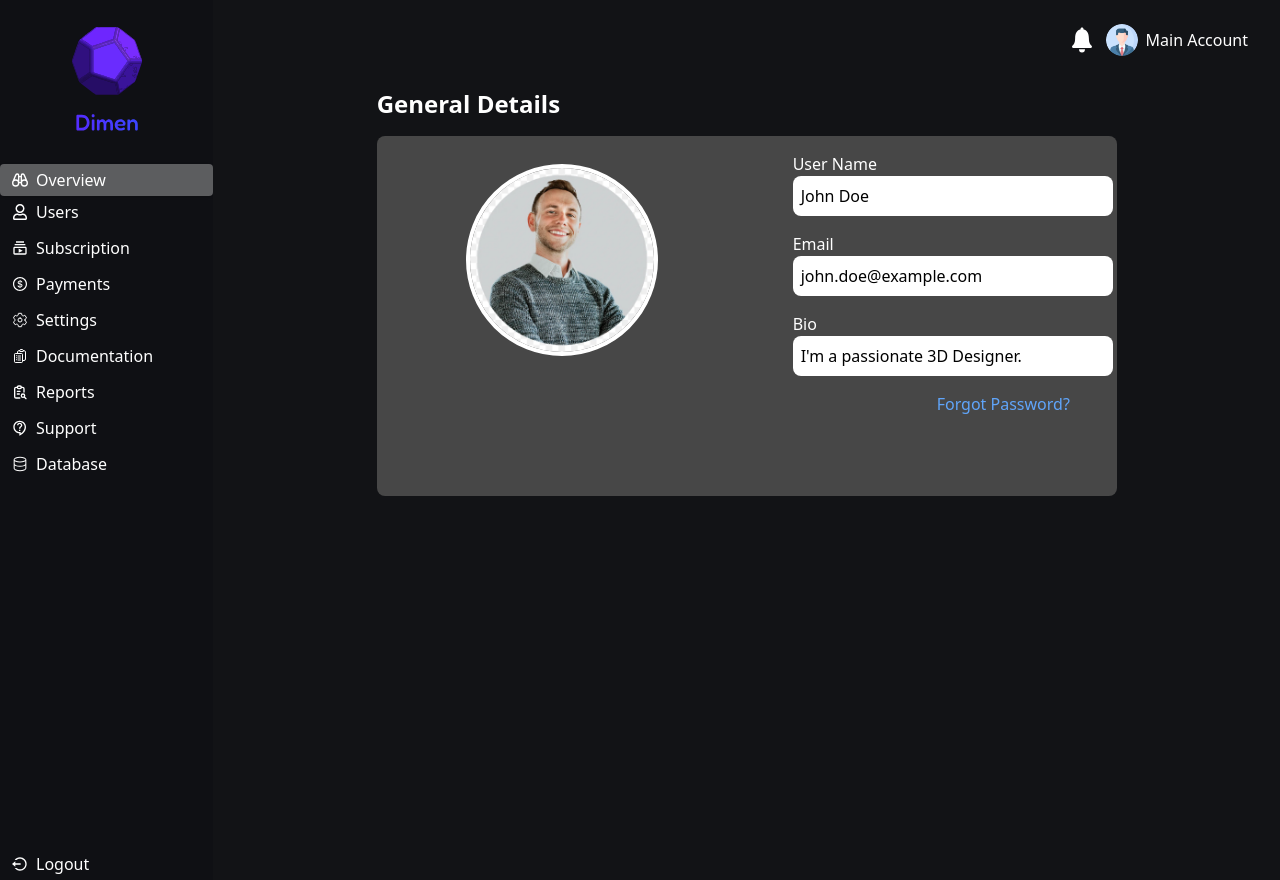
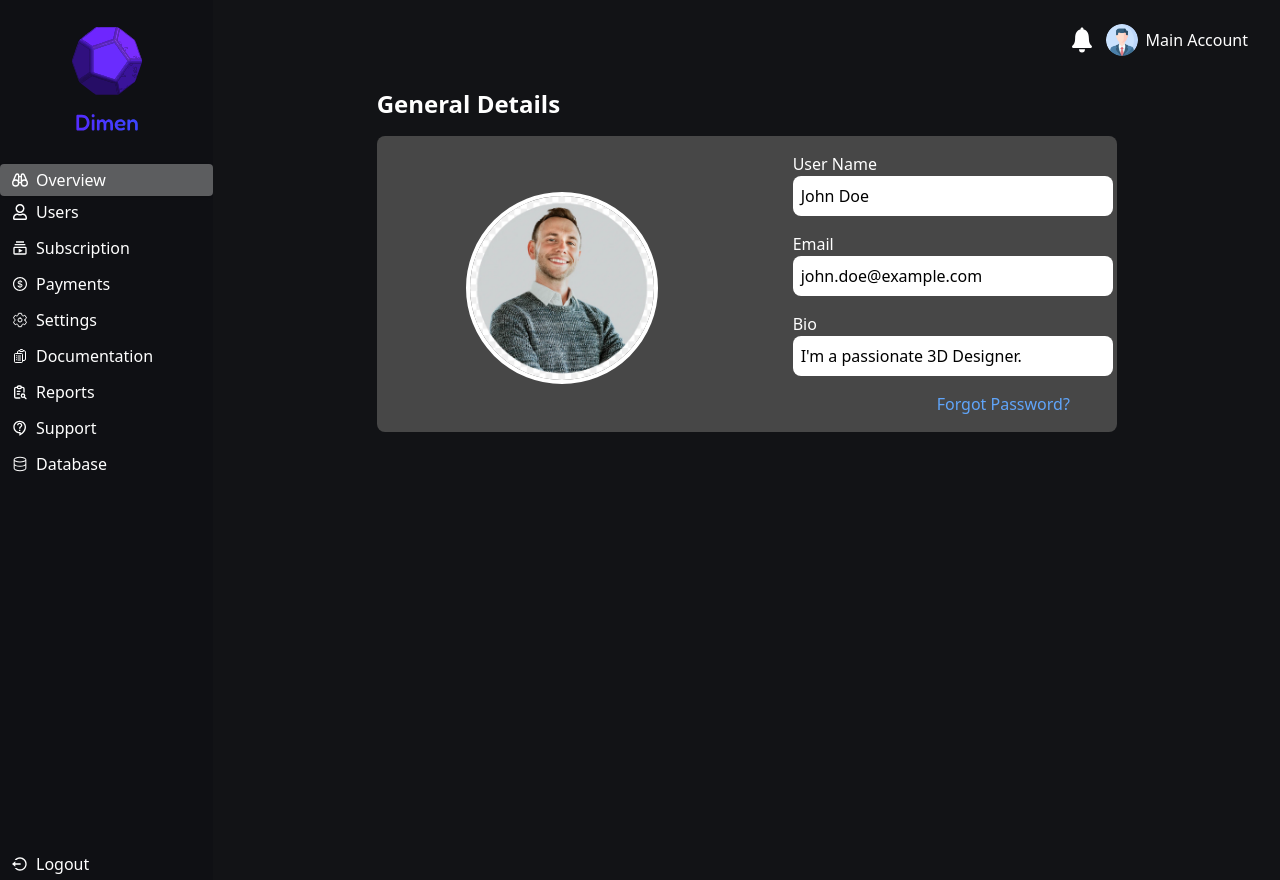
Before and after one commit to Dimen-3D-Model-Annotation/admin-dashboard, a Next.js app: page /admin/settings in a window 1280 px wide. Built offline with nearby package versions, Linux system fonts and the light colour scheme.

Commit message:
Update SettingsRectangle.jsx

```diff
--- a/components/SettingsRectangle.jsx
+++ b/components/SettingsRectangle.jsx
@@ -11,7 +11,7 @@ const Rectangles = () => {
       className={`relative ${width} ${height} ${borderRadius} bg-custom-togglegray cursor-pointer p-4`}
     >
       {/* User Image */}
-      <div className="absolute inset-y-7 left-0 flex items-left justify-center w-1/2">
+      <div className="absolute inset-y-14 left-0 flex items-left justify-center w-1/2">
         <img
           src="/assets/images/user1.webp"
           alt="User"
@@ -20,7 +20,7 @@ const Rectangles = () => {
       </div>
 
       {/* User Details */}
-      <div className="ml-40 mb-16 flex flex-col space-y-4 text-right">
+      <div className="ml-40 mb-15 flex flex-col space-y-4 text-right">
         <div>
           <h2 className=" ml-60 text-white text-left">User Name</h2>
           <div className="ml-60 bg-white rounded-lg p-2 text-black text-left w-80">John Doe</div> {/* Decreased width */}
```
